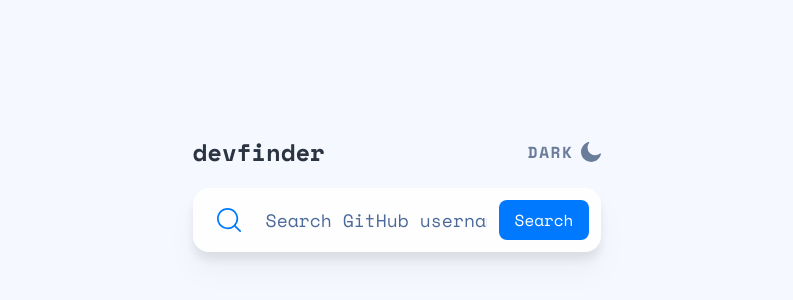
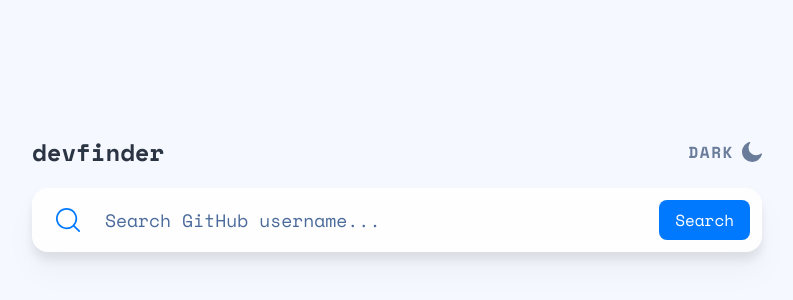
Before and after one commit to Taxato/Github-user-search-app, a React (Vite) app: page / in a window 1280 px wide. Shown: the part 208-508 px from the top of the page, without its empty margins (243-1036 px from the left). Built offline with nearby package versions, Linux system fonts and the light colour scheme; no server answers.

Commit message:
main width

```diff
--- a/src/App.jsx
+++ b/src/App.jsx
@@ -30,7 +30,7 @@
 	}
 
 	return (
-		<div className="m-auto flex max-w-[800px] flex-col gap-4">
+		<div className="m-auto flex w-[730px] flex-col gap-4">
 			<Header />
 			<Search onSearch={handleSearch} error={error} />
 
```
